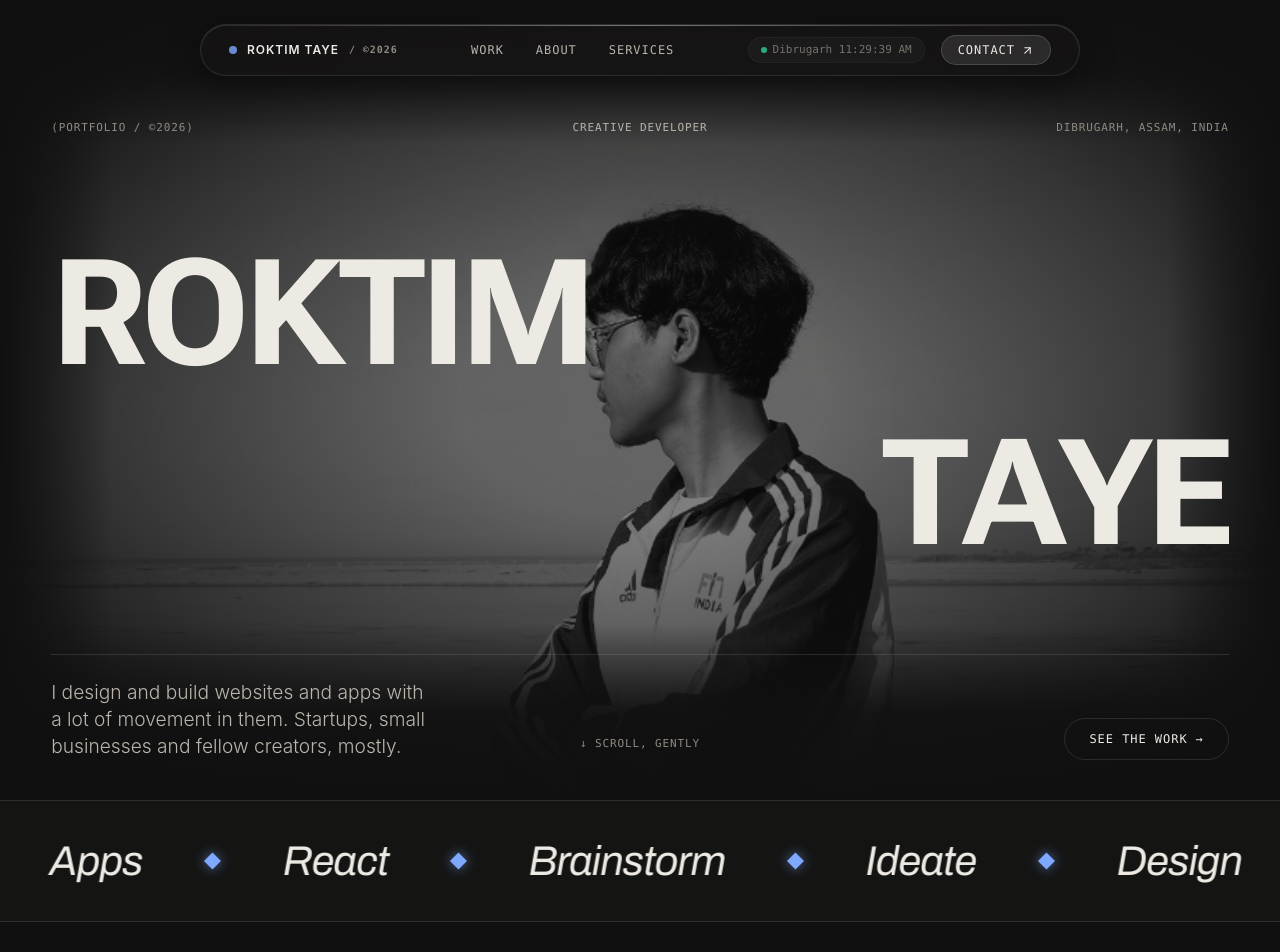
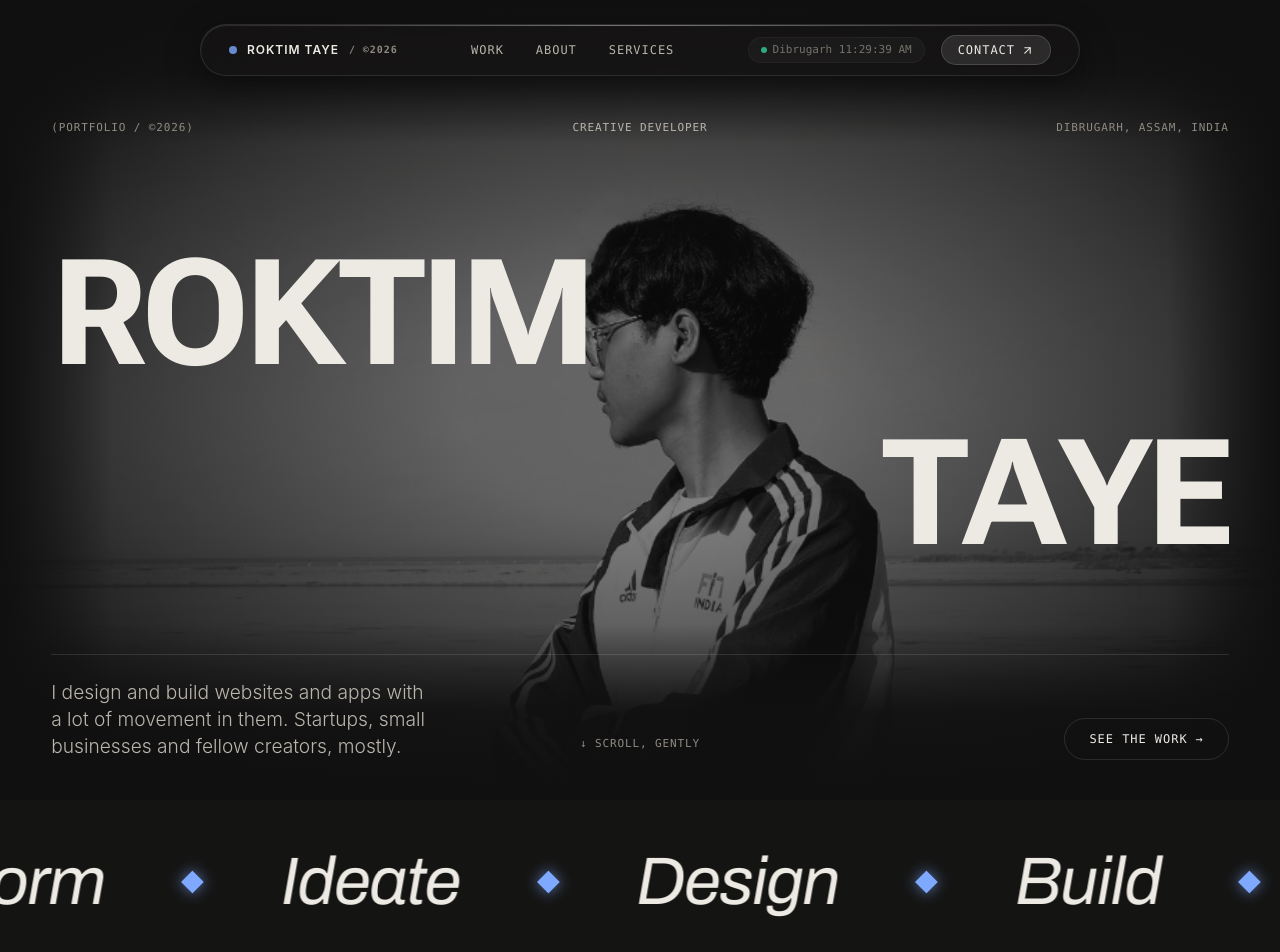
Before and after one commit to RoktimTaye/Roktim-Taye, a Next.js app: page / in a window 1280 px wide. Shown: the top 952 px of the page. Built offline with nearby package versions, Linux system fonts and the light colour scheme.

Commit message:
Enlarge marquee typography, remove top border, and enable bidirectional scroll acceleration

```diff
--- a/src/components/sections/SkillsMarquee.tsx
+++ b/src/components/sections/SkillsMarquee.tsx
@@ -33,18 +33,18 @@ export default function SkillsMarquee() {
   const { scrollY } = useScroll();
   const scrollVelocity = useVelocity(scrollY);
 
-  // Smooth scroll velocity tracking with gentle spring damping
+  // Smooth scroll velocity tracking with spring damping
   const smoothVelocity = useSpring(scrollVelocity, {
-    damping: 50,
-    stiffness: 250,
+    damping: 45,
+    stiffness: 280,
   });
 
-  // Velocity factor clamped to a subtle, gentle boost
-  const velocityFactor = useTransform(smoothVelocity, [0, 800], [0, 1.8], {
-    clamp: true,
+  // Track absolute velocity so scrolling UP and DOWN accelerate identically
+  const absVelocityBoost = useTransform(smoothVelocity, (v) => {
+    return Math.min(Math.abs(v) / 320, 2.8);
   });
 
-  // Calm default baseline speed (equivalent to smooth 25s continuous loop)
+  // Calm default baseline speed (smooth continuous loop)
   const baseVelocity = -1.8; // % per second
 
   // Map baseX to percentage loop (-50% to 0% for continuous loop)
@@ -56,18 +56,18 @@ export default function SkillsMarquee() {
     // Gentle base drift
     let moveBy = baseVelocity * dt;
 
-    // When scrolling up/down, add a subtle, controlled speed boost
-    const currentVelocity = Math.abs(velocityFactor.get());
+    // Symmetrical acceleration: boosts speed whether scrolling DOWN or UP
+    const currentVelocity = absVelocityBoost.get();
     if (currentVelocity > 0.02) {
-      const boost = Math.min(currentVelocity * 1.6, 2.5);
-      moveBy += Math.sign(baseVelocity) * boost * dt;
+      moveBy += Math.sign(baseVelocity) * currentVelocity * 1.8 * dt;
     }
 
     baseX.set(baseX.get() + moveBy);
   });
 
   return (
-    <div className="w-full border-y border-hairline bg-surface/40 py-6 sm:py-8 md:py-10 overflow-hidden select-none relative">
+    // Top border removed (only border-b retained), larger vertical scale
+    <div className="w-full border-b border-hairline bg-surface/40 py-8 sm:py-10 md:py-12 overflow-hidden select-none relative">
       <style>{`
         @import url('https://fonts.googleapis.com/css2?family=Archivo:ital,wght@1,400;1,500&display=swap');
 
@@ -78,19 +78,19 @@ export default function SkillsMarquee() {
         }
       `}</style>
 
-      {/* Marquee Track with Gentle Base Drift & Subtle Scroll Boost */}
+      {/* Marquee Track with Symmetrical Scroll Boost */}
       <motion.div
         style={{ x }}
         className="flex w-max will-change-transform"
       >
         {[0, 1, 2, 3].map((copyIdx) => (
-          <div key={copyIdx} className="flex items-center gap-8 sm:gap-14 md:gap-16 px-4 sm:px-8">
+          <div key={copyIdx} className="flex items-center gap-10 sm:gap-16 md:gap-20 px-6 sm:px-10">
             {items.map((item, idx) => (
-              <div key={idx} className="flex items-center gap-8 sm:gap-14 md:gap-16">
-                <span className="archivo-italic-medium text-2xl sm:text-3xl md:text-4xl lg:text-[2.6rem] text-text tracking-tight hover:text-accent transition-colors duration-200">
+              <div key={idx} className="flex items-center gap-10 sm:gap-16 md:gap-20">
+                <span className="archivo-italic-medium text-3xl sm:text-4xl md:text-5xl lg:text-[3.5rem] xl:text-[4.2rem] text-text tracking-tight hover:text-accent transition-colors duration-200">
                   {item}
                 </span>
-                <span className="w-2.5 h-2.5 sm:w-3 sm:h-3 rotate-45 bg-accent inline-block shrink-0 shadow-[0_0_12px_rgba(127,168,255,0.6)]" />
+                <span className="w-3 h-3 sm:w-4 sm:h-4 rotate-45 bg-accent inline-block shrink-0 shadow-[0_0_14px_rgba(127,168,255,0.7)]" />
               </div>
             ))}
           </div>
```
